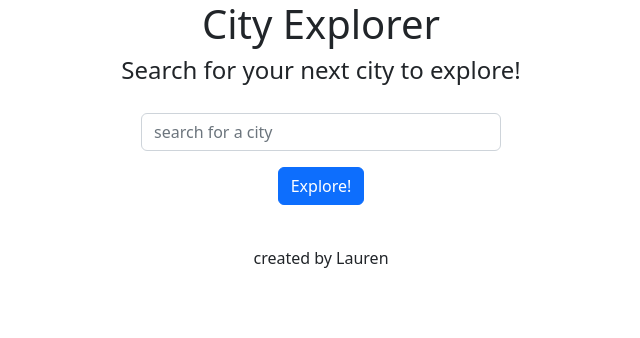
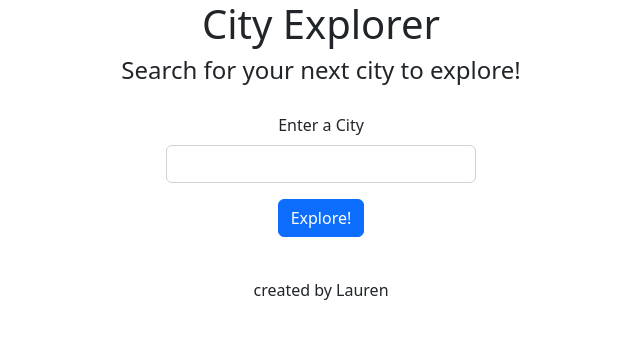
Before and after one commit to elleem/city-explorer-frontend, a React (Create React App) app: page / in a window 1280 px wide. Shown: the top 338 px of the page, without its empty margins (319-959 px from the left). Built offline with nearby package versions, Linux system fonts and the light colour scheme.

Commit message:
takes form into component, but breaks search, not sure how yet

```diff
--- a/src/Locations.js
+++ b/src/Locations.js
@@ -1,12 +1,12 @@
 import React from "react";
 import axios from "axios";
-import Form from "react-bootstrap/Form";
-import Button from "react-bootstrap/Button";
+
 import Container from "react-bootstrap/Container";
 import Error from "./Error";
 import CityMap from "./CityMap";
 import Weather from "./Weather";
 import Movies from "./Movies";
+import Search from "./Search";
 
 class Locations extends React.Component {
   constructor(props) {
@@ -22,13 +22,14 @@ class Locations extends React.Component {
     };
   }
 
-  getLocation = async () => {
+  getLocation = async (citySearch) => {
     try {
-      const url = `https://us1.locationiq.com/v1/search.php?key=${process.env.REACT_APP_LOCATION_KEY}&q=${this.state.citySearch}&format=json`;
+      const url = `https://us1.locationiq.com/v1/search.php?key=${process.env.REACT_APP_LOCATION_KEY}&q=${citySearch}&format=json`;
       const response = await axios.get(url);
       //try catch conditional catches the error
       let data = response.data[0];
       this.setState({
+        // citySearch: '',
         locationObj: response.data[0],
         lat: data.lat,
         lon: data.lon,
@@ -62,21 +63,15 @@ class Locations extends React.Component {
     this.setState({ movies: response.data });
   };
 
+
   render() {
     return (
       <>
-        <Form>
-          <Form.Group id="form">
-            <Form.Control
-              onChange={(e) => this.setState({ citySearch: e.target.value })}
-              placeholder="search for a city"
-            />
-            <Button id="button" onClick={this.getLocation}>
-              Explore!
-            </Button>
-          </Form.Group>
-        </Form>
+
         <Container>
+        <Search
+        getLocation={this.getLocation}
+              />
         {this.state.locationObj.place_id && (
           <CityMap
             citySearch={this.state.locationObj.display_name}
@@ -84,10 +79,8 @@ class Locations extends React.Component {
             lon={this.state.locationObj.lon}
           />
         )}
-        {this.state.weather.length > 0 && (
           <Weather weather={this.state.weather} />
-        )}
-        {this.state.movies.length > 0 && <Movies movies={this.state.movies} />}
+         <Movies movies={this.state.movies} />
         {this.state.error && <Error error={this.state.error} />}
       </Container>
       </>
--- a/src/Movie.js
+++ b/src/Movie.js
@@ -1,5 +1,5 @@
 import React from "react";
-import { Card, Container, Row, Col } from "react-bootstrap";
+import { Card } from "react-bootstrap";
 
 class Movie extends React.Component {
   render() {
@@ -15,8 +15,8 @@ class Movie extends React.Component {
                       rounded="true"
                     />
                     <Card.Text>
-                      Votes: {this.props.vote_average} Vote Count: {this.props.vote_count}{" "}
-                      Popularity: {this.props.popularity}{" "}
+                      Votes: {this.props.vote_average} Vote Count: {this.props.vote_count}
+                      Popularity: {this.props.popularity}
                     </Card.Text>
                     <Card.Text>Release Date: {this.props.release_date}</Card.Text>
                   </Card.Body>
--- /dev/null
+++ b/src/Search.js
@@ -0,0 +1,21 @@
+import React from "react";
+import Form from "react-bootstrap/Form";
+import Button from "react-bootstrap/Button";
+
+class Search extends React.Component {
+  render() {
+    return (
+      <Form >
+        <Form.Group id="form">
+          <Form.Label>Enter a City</Form.Label>
+          <Form.Control
+            onChange={(e) => this.setState({ citySearch: e.target.value })}/>
+          <Button id="button" onClick={()=>this.props.getLocation(this.state.citySearch)}>
+            Explore!
+          </Button>
+        </Form.Group>
+      </Form>
+    );
+  }
+}
+export default Search;
```
